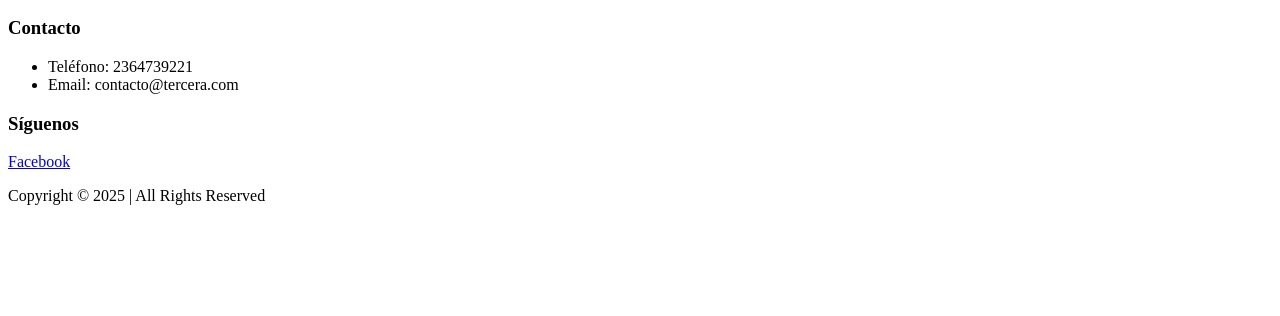
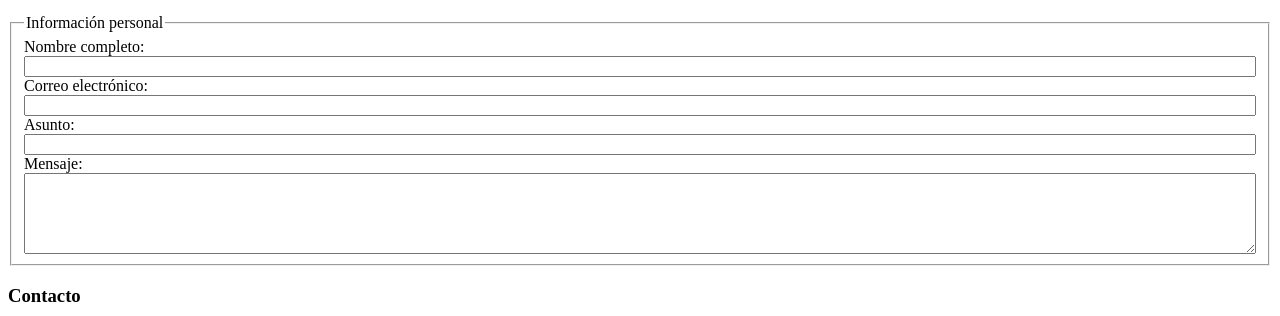
Before and after one commit to David1-code/html5_arquitectura_informacion, a plain HTML site: page index.html in a window 1280 px wide. Shown: the part 1302-1618 px from the top of the page. Before the commit the page ends 1523 px from the top, so only its background shows below. Drawn offline with Linux system fonts and the light colour scheme.

Commit message:
Update index.html

```diff
--- a/index.html
+++ b/index.html
@@ -62,6 +62,21 @@
     <li><a href="https://www.nippon.com/es/japan-topics/g02319/">Los autos deportivos japoneses de los 90: un atractivo global</a></li>
   </ul>
 </aside>
+
+<form action="/enviar" method="post">
+  <fieldset style="display: flex;flex-direction: column;">
+    <legend>Información personal</legend>
+    <label for="nombre">Nombre completo:</label>
+    <input type="text" id="nombre" required/>
+    <label for="correo">Correo electrónico:</label>
+    <input type="email" id="correo" required/>
+    <label for="Asunto"> Asunto: </label>
+    <input type="text" id="Asunto" required/>
+    <label for="mensaje">Mensaje: </label>
+    <textarea  id="mensaje" required rows="5"></textarea>
+
+  </fieldset>
+</form>
 </body>
 <footer>
   <h3>Contacto</h3>
```
